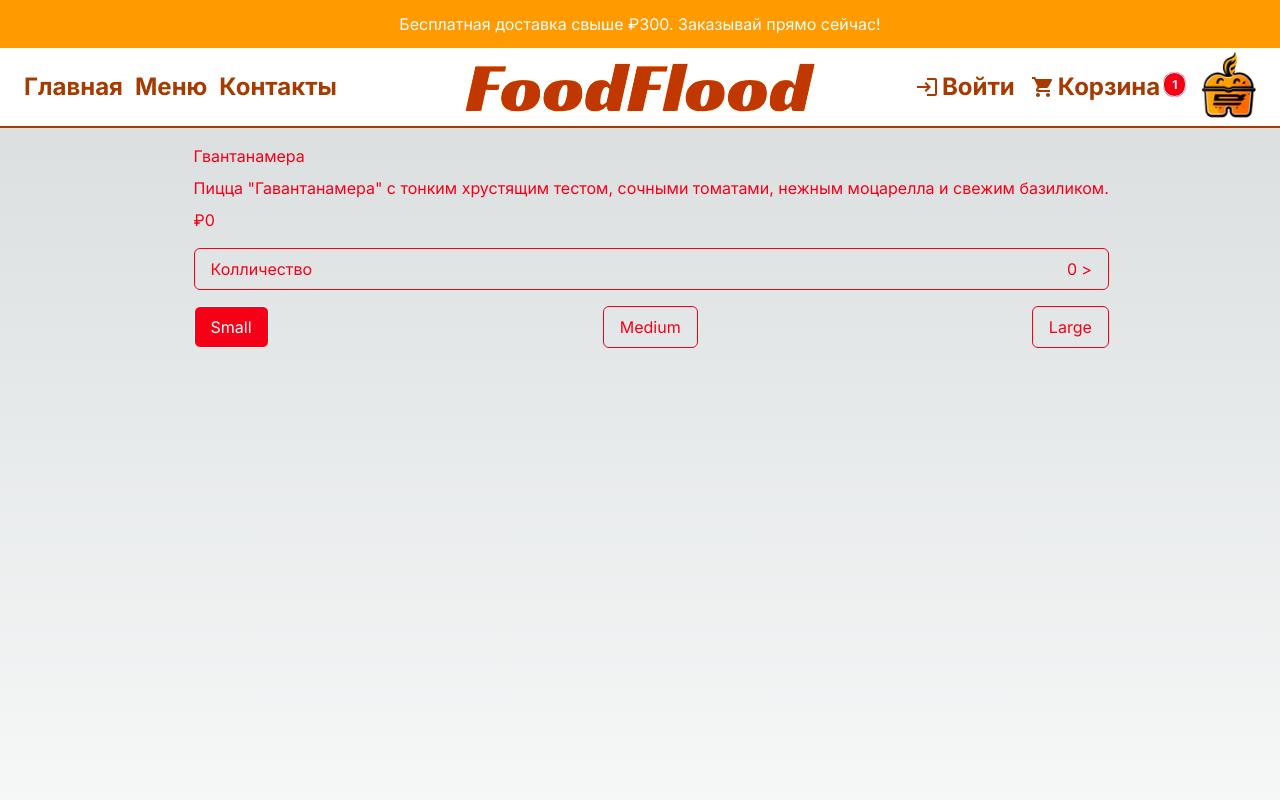
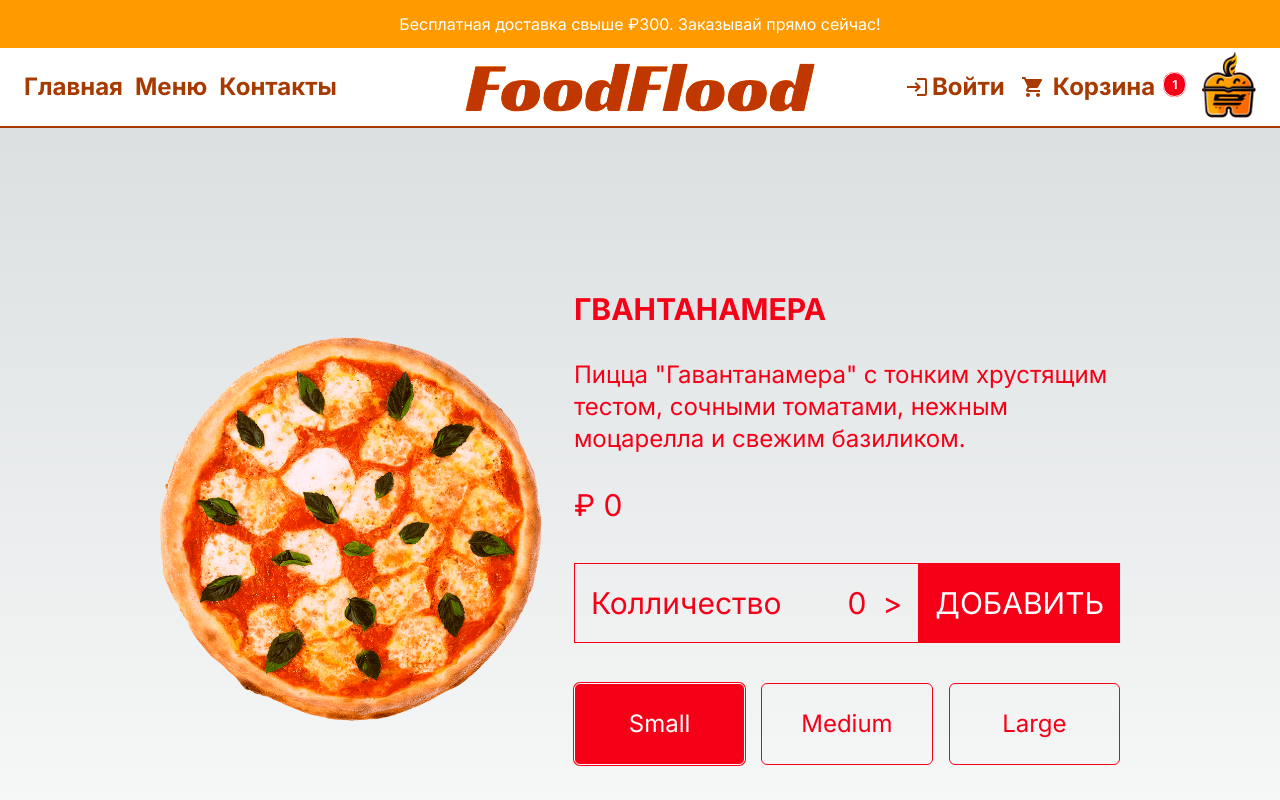
Before and after one commit to AlexanderBorisovVrn/food_flood, a Next.js app: page /product/1 in a window 1280 px wide. Shown: the top 800 px of the page. Built offline with nearby package versions, Linux system fonts and the light colour scheme.

Commit message:
fix:addaptive menu

```diff
--- a/app/globals.css
+++ b/app/globals.css
@@ -41,4 +41,8 @@ body {
    .txt-shadow-w{
     text-shadow:2px 2px 2px rgba(255, 255, 255, 0.705);
    }
+   .txt-shadow-b{
+    text-shadow:2px 2px 2px rgba(0, 0, 0, 0.7);
+   }
+
 }
--- a/app/menu/page.tsx
+++ b/app/menu/page.tsx
@@ -4,21 +4,22 @@ import { alegreya } from "../layout";
 
 const Menu = () => {
   return (
-    <main className="min-w-screen  lg:h-[calc(100vh-8rem)] xl:h-[calc(100vh-9rem)] flex flex-col lg:center bg-gray ">
-      <div className="w-full lg:h-3/4  lg:w-[80%]  flex flex-col  lg:flex-row xl:min-w-full">
+    <main className="min-w-screen flex lg:h-screen flex-col lg:center bg-gray ">
+      {/* ITEMS CONTAINER */}
+      <div className="w-full lg:h-2/4  lg:w-[80%]  flex flex-col gap-2 lg:flex-row xl:min-w-full">
         {menuData.map((category) => {
           return (
             <Link
               key={category.id}
               href={`/menu/${category.slug}`}
               style={{ backgroundImage: `url(/menu/${category.slug}.jpg)` }}
-              className={`h-[calc(100vh-5rem)] lg:h-full  lg:w-1/3 center text-third bg-no-repeat  hover:text-white hover:txt-shadow-b txt-shadow-w border-y-4 border-gray  text-center`}
+              className={`h-[calc(100vh-5rem)] lg:h-full lg:w-1/3 center text-primary bg-cover  hover:text-white hover:txt-shadow-b txt-shadow-w text-center`}
             >
-              <div className="w-full h-full backdrop-grayscale hover:backdrop-grayscale-0 transition-all duration-200 ease-in-out">
-                  <h1 className="text-4xl lg:text-2xl 2xl:text-5xl font-bold uppercase mt-[45%]">
+              <div className="w-full h-full flex flex-col lg:center backdrop-grayscale hover:backdrop-grayscale-0 transition-all duration-200 ease-in-out">
+                  <h1 className="text-4xl md:text-6xl lg:text-2xl 2xl:text-5xl font-bold uppercase mt-[50%] lg:m-0">
                     {category.title}
                   </h1>
-                  <p className={"text-xl lg:text-lg xl:text-xl p-4 " + alegreya.className}>{category.desc}</p>
+                  <p className={"text-xl md:text-4xl lg:text-lg xl:text-xl p-4 " + alegreya.className}>{category.desc}</p>
               </div>
             </Link>
           );
--- a/app/product/[id]/page.tsx
+++ b/app/product/[id]/page.tsx
@@ -1,15 +1,14 @@
 import Image from "next/image";
 import { pizzas } from "@/data/data";
-import Price from "@/components/Price";
 import PriceWidget from "@/components/PriceWidget";
 
 const ProductPage = ({ params }: { params: { id: string } }) => {
   const pizza = pizzas.find((pizza) => pizza.id === +params.id);
   if (!pizza) return <div>NOt found</div>;
   return (
-    <main className="p-4 lg:px-20 xl:px-40 h-screen flex flex-col justify-around text-third md:flex-row ">
+    <main className="p-4 lg:px-20 xl:px-40 h-screen flex flex-col justify-around text-third md:flex-row md:gap-8 md:items-center ">
       {/* IMAGE CONTAINER */}
-      <div className="relative h-1/2">
+      <div className="relative h-1/2 md:h-[70%]  w-full">
         {pizza?.img && (
           <Image
             src={pizza.img}
@@ -20,9 +19,9 @@ const ProductPage = ({ params }: { params: { id: string } }) => {
         )}
       </div>
       {/* TEXT CONTAINER */}
-      <div className="flex flex-col gap-2">
-        <h1>{pizza?.title}</h1>
-        <p>{pizza?.desc}</p>
+      <div className="flex flex-col gap-4 md:h-[70%] md:justify-center md:gap-6 xl:gap-8">
+        <h1 className="uppercase font-bold text-xl md:text-2xl xl:text-3xl 2xl:text-4xl">{pizza?.title}</h1>
+        <p className="text-lg md:text-xl xl:text-2xl 2xl:text-3xl">{pizza?.desc}</p>
         <PriceWidget options={pizza.options} price={pizza.price} />
       </div>
     </main>
--- a/components/CartIcon.tsx
+++ b/components/CartIcon.tsx
@@ -1,7 +1,7 @@
 import ShoppingCartIcon from "@mui/icons-material/ShoppingCart";
 
 const CartIcon = ({ up, capitalize }: { up?: boolean; capitalize?: boolean }) => {
-  let style = "flex items-center justify-center gap-[3px] hover:opacity-90 ";
+  let style = "flex items-center justify-center gap-2 hover:opacity-90 ";
   style = up ? style + " " + "hover:txt-up" : style;
   style = capitalize ? style + " " + "capitalize" : style;
 
--- a/components/Counter.tsx
+++ b/components/Counter.tsx
@@ -9,25 +9,27 @@ const Counter = ({
   current: number;
   cb: Dispatch<React.SetStateAction<number>>;
 }) => {
-  const handler = (i: number) => {
+  const quantityHandler = (i: number) => {
     cb((current + i));
   };
   const buttonStyle = 'disabled:hidden'
   return (
-    <div className="w-ful flex justify-between border rounded-md py-2 px-4">
-
+    <div className="w-full h-14 md:h-16 lg:h-18 xl:h-20 flex items-center flex-wrap text-lg md:text-xl lg:text-2xl xl:text-3xl">
+      <div className="flex flex-1 h-full justify-between items-center  border  p-2 md:p-4">
       <span>Колличество</span>
-      <div className="flex gap-1">
-        <button onClick={() => handler(-1)} disabled={current===0 } className={buttonStyle}>{"<"}</button>
-        <span>{current}</span>
+      <div className="flex gap-2 lg:gap-4">
+        <button onClick={() => quantityHandler(-1)} disabled={current === 0} className={buttonStyle}>{"<"}</button>
+        <span className="">{current}</span>
         <button
           onClick={() => {
-            handler(1);
+            quantityHandler(1);
           }}
         >
           {">"}
         </button>
       </div>
+      </div>
+      <button className="bg-third text-white h-full px-4 uppercase">Добавить</button>
     </div>
   );
 };
--- a/components/Featured.tsx
+++ b/components/Featured.tsx
@@ -24,7 +24,7 @@ const Featured = () => {
           <h1 className="text-xl md:text-2xl xl:text-3xl mt-2 md:mt-4 xl:mt-8 font-bold uppercase">{product.title}</h1>
           <p className="px-4 py-2 text-center md:text-lg lg:text-xl ">{product.desc}</p>
           <span className="text-xl md:text-2xl xl:text-3xl font-bold">{`₽${product.price}`}</span>
-          <button className="bg-third w-[200px] py-2 px-4 my-4 text-white shadow-bx rounded-sm">
+          <button className="bg-third w-1/2 xl:w-3/4 py-4 px-4 xl:py-6 xl:px-6 my-4 text-white text-lg md:text-xl xl:text-2xl shadow-bx rounded-sm">
             Добавить в корзину
           </button>
         </div>
--- a/components/OptionsButtons.tsx
+++ b/components/OptionsButtons.tsx
@@ -10,8 +10,8 @@ const OptionsButtons = ({ options, cb }: SizeButtonsType) => {
   const [current, setCurrent] = useState<string>(options[0]?.title);
 
 
-  const styles = "capitalize px-4 py-2 rounded-md border ";
-  const buttons = options.length>0 && options.map(({title,additionalPrice}) => {
+  const styles = "capitalize py-2 md:py-4 xl:py-6 rounded-md border w-full text-xl lg:text-2xl 2xl:text-3xl ";
+  const buttons = options.length > 0 && options.map(({ title, additionalPrice }) => {
     return (
       <button
         key={title}
@@ -19,14 +19,13 @@ const OptionsButtons = ({ options, cb }: SizeButtonsType) => {
           setCurrent(title);
           cb(additionalPrice);
         }}
-        // onFocus={}
-        className={title === current ? styles + "bg-third text-white" : styles}
+        className={title === current ? styles + "bg-third text-white ring-1 ring-third" : styles}
       >
         {title}
       </button>
     );
   });
-  return <div className="flex justify-between">{buttons}</div>;
+  return <div className="flex justify-between gap-2 md:gap-4">{buttons}</div>;
 };
 
 export default OptionsButtons;
--- a/components/Price.tsx
+++ b/components/Price.tsx
@@ -1,12 +1,12 @@
 
 
-function Price({price}:{price:string | number}){
- const current = typeof price==='string'?parseFloat(price):price
-return (
-  <div>
-     ₽{current}
-  </div>
-)
+function Price({ price }: { price: string | number }) {
+  const current = typeof price === 'string' ? parseFloat(price) : price
+  return (
+    <div className="text-xl md:text-2xl xl:text-3xl uppercase">
+      ₽ {current}
+    </div>
+  )
 }
 
 export default Price;
--- a/components/PriceWidget.tsx
+++ b/components/PriceWidget.tsx
@@ -19,10 +19,11 @@ const PriceWidget = ({ price, options }: PriceWidgetType) => {
   const currentPrice = calcPrice(price, additionalPrice, count);
 
   return (
-    <div className="flex flex-col gap-4">
+    <div className="flex flex-col gap-4 flex-wrap md:gap-6 xl:gap-10">
       <Price price={currentPrice} />
       <Counter cb={setCount} current={count} />
       <OptionsButtons options={options} cb={setAdditionalPrice} />
+
     </div>
   );
 };
--- a/components/Slider.tsx
+++ b/components/Slider.tsx
@@ -38,7 +38,7 @@ const Slider = () => {
       <div className="h-1/2 w-full md:w-1/2 md:h-full center flex-col gap-8 text-primary font-bold">
         <h1
           className={
-            "text-3xl txt-shadow-b md:text-5xl xl:text-6xl uppercase p-4 md:p-8 text-center  " +
+            "text-3xl txt-shadow-b md:text-5xl xl:text-6xl 2xl:text-7xl uppercase p-4 md:p-8 2xl:p-10 text-center  " +
             alegreya.className
           }
         >
```
